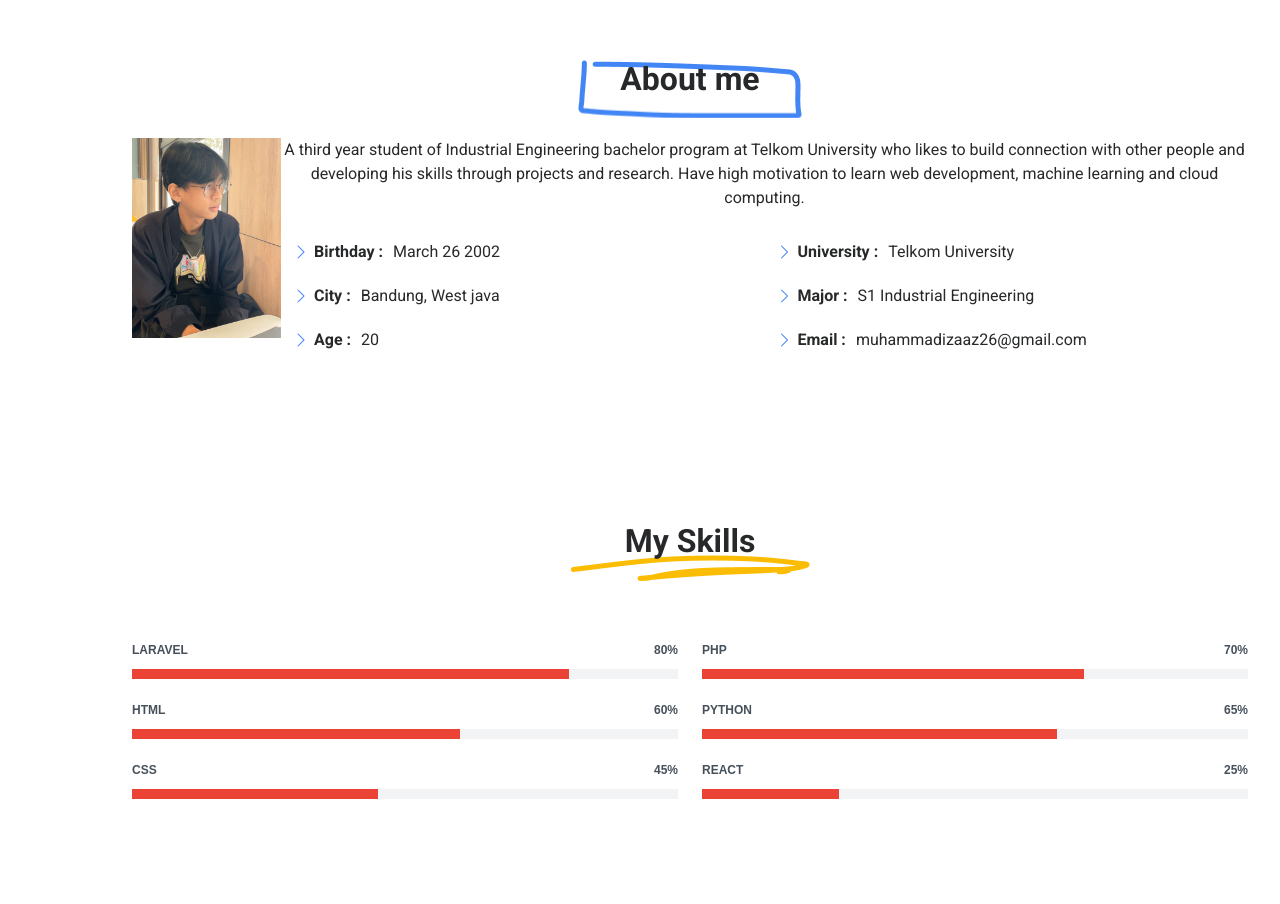
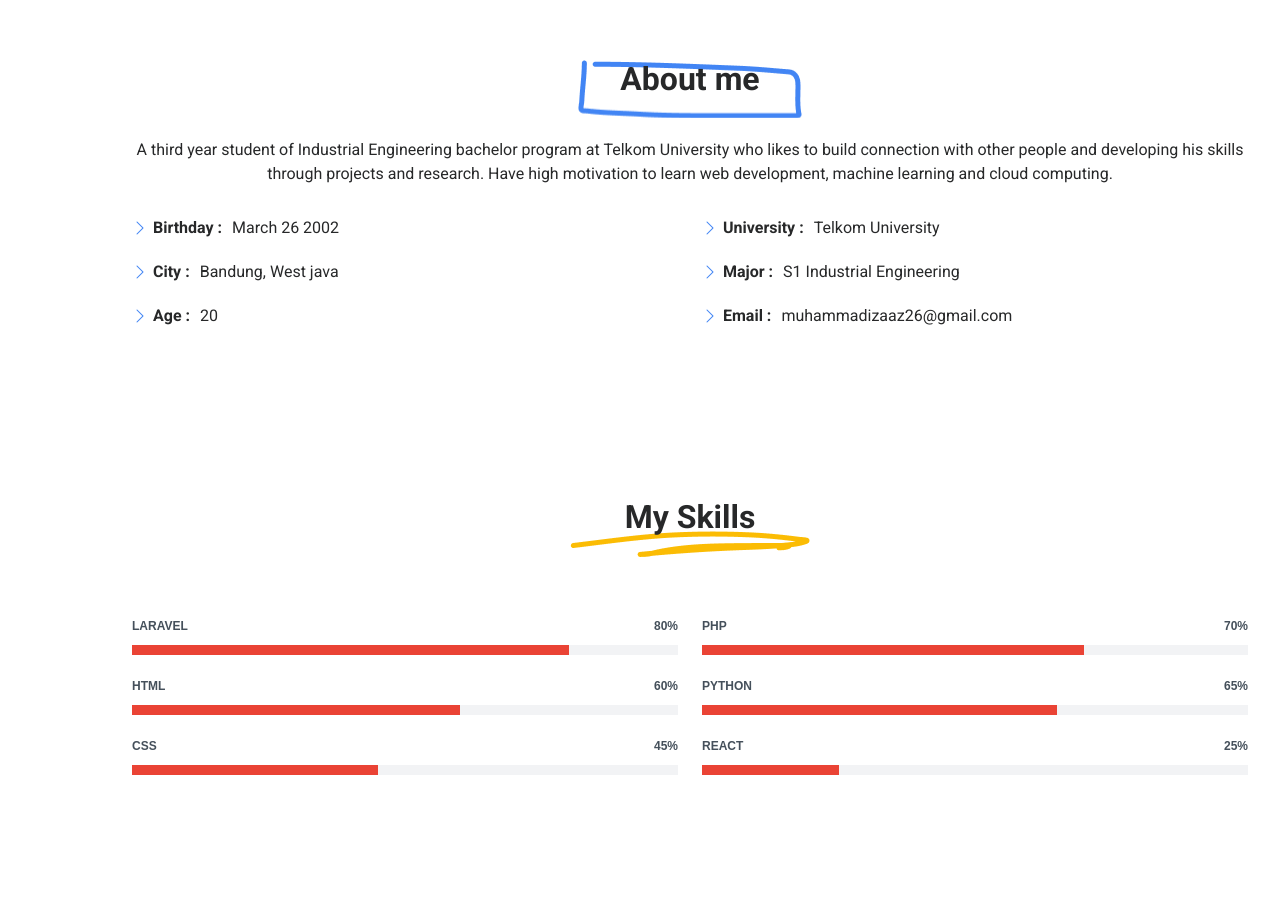
Before and after one commit to muhammadizaaz/muhammadizaaz.github.io, a plain HTML site: page index.html in a window 1280 px wide. Shown: the part 800-1704 px from the top of the page. Drawn offline with Linux system fonts and the light colour scheme.

Commit message:
remove aside

```diff
--- a/index.html
+++ b/index.html
@@ -60,10 +60,6 @@
 
             <div class="col-lg-12 pt-4 pt-lg-0 content">
               <div class="section-title">
-                <aside>
-                  <img src="assets/img/aside-img.png" alt="" width="149" height="200">
-                </aside>
-                <article>
                   <p>A third year student of Industrial Engineering bachelor program at Telkom University who likes to build connection with other people and developing his skills through projects and research. Have high motivation to learn web development, machine learning and cloud computing.</p>
                 </article>
               </div>
```
